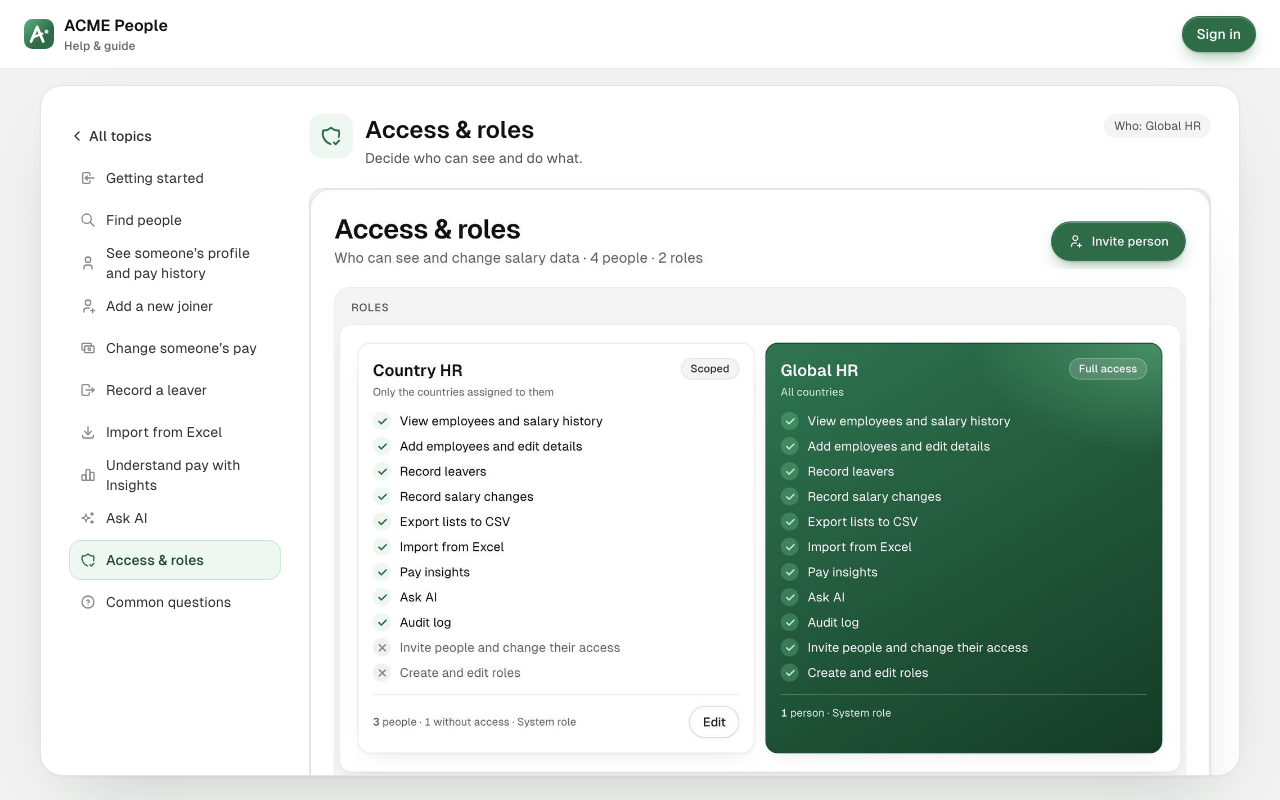
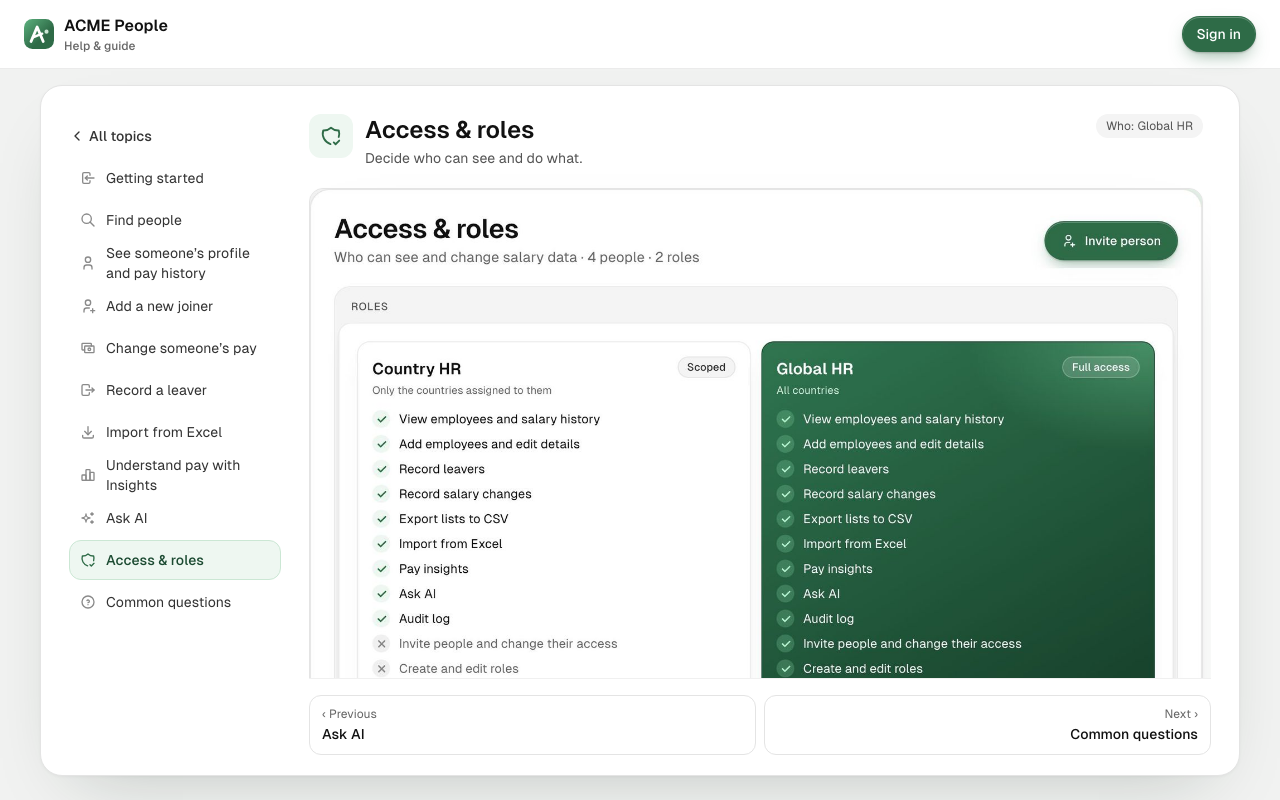
Before and after one commit to Deb77/ACME-SalaryManagementTool, a React (Vite) app in the folder apps/web/: page /help/access in a window 1280 px wide. Built offline with nearby package versions, Linux system fonts and the light colour scheme; what @acme/shared would draw is missing.

Commit message:
Pin the Help pager and keep a gap above the scrolling topic
On desktop the previous/next links stay at the bottom of the panel and only the topic body scrolls, starting 28px below the panel's top edge so content is never cut off against it.

```diff
--- a/apps/web/src/screens/Help/Help.module.css
+++ b/apps/web/src/screens/Help/Help.module.css
@@ -247,6 +247,13 @@
 }
 
 .article {
+  display: flex;
+  flex-direction: column;
+  gap: 20px;
+  min-width: 0;
+}
+
+.articleBody {
   display: flex;
   flex-direction: column;
   gap: 20px;
@@ -562,15 +569,30 @@
     overflow-y: auto;
   }
 
+  /* The article keeps a fixed gap at the top and the pager pinned at the bottom; only the
+     body between them scrolls, so nothing is cut off against the panel's edge. */
   .article {
+    gap: 0;
     min-height: 0;
-    padding: 28px 28px 28px 0;
+    padding: 28px 28px 20px 0;
+    overflow: hidden;
+  }
+
+  .articleBody {
+    flex: 1 1 auto;
+    min-height: 0;
+    padding-right: 8px;
+    padding-bottom: 20px;
     overflow-y: auto;
   }
 
-  /* Keep each part its natural height so the article scrolls instead of squashing them. */
-  .article > * {
+  /* Keep each part its natural height so the body scrolls instead of squashing them. */
+  .articleBody > * {
     flex-shrink: 0;
+  }
+
+  .pager {
+    flex: none;
   }
 
   .sideList {
--- a/apps/web/src/screens/Help/HelpScreen.tsx
+++ b/apps/web/src/screens/Help/HelpScreen.tsx
@@ -206,6 +206,8 @@ function TopicView({ topic }: { topic: HelpTopic }) {
         </ul>
       </nav>
       <article className={styles.article} aria-labelledby="help-topic-title">
+        {/* On desktop only this part scrolls; the pager below stays pinned. */}
+        <div className={styles.articleBody}>
           <div className={styles.topicHead}>
             <TopicIcon icon={topic.icon} size={22} large />
             <div className={styles.topicHeadText}>
@@ -275,6 +277,7 @@ function TopicView({ topic }: { topic: HelpTopic }) {
               ))}
             </div>
           )}
+        </div>
 
         <nav aria-label="More help topics" className={styles.pager}>
           {previous ? (
```
Lines whose indentation alone changed are shown as unchanged.
